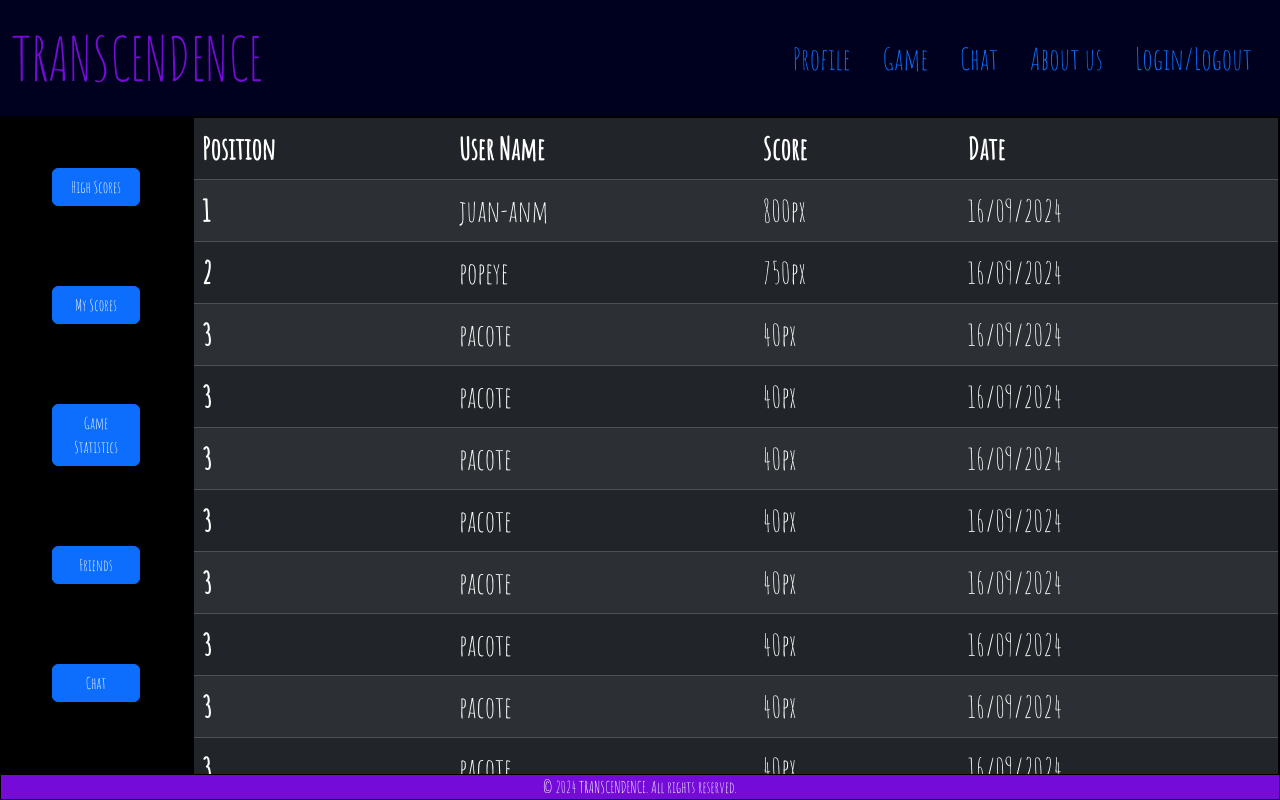
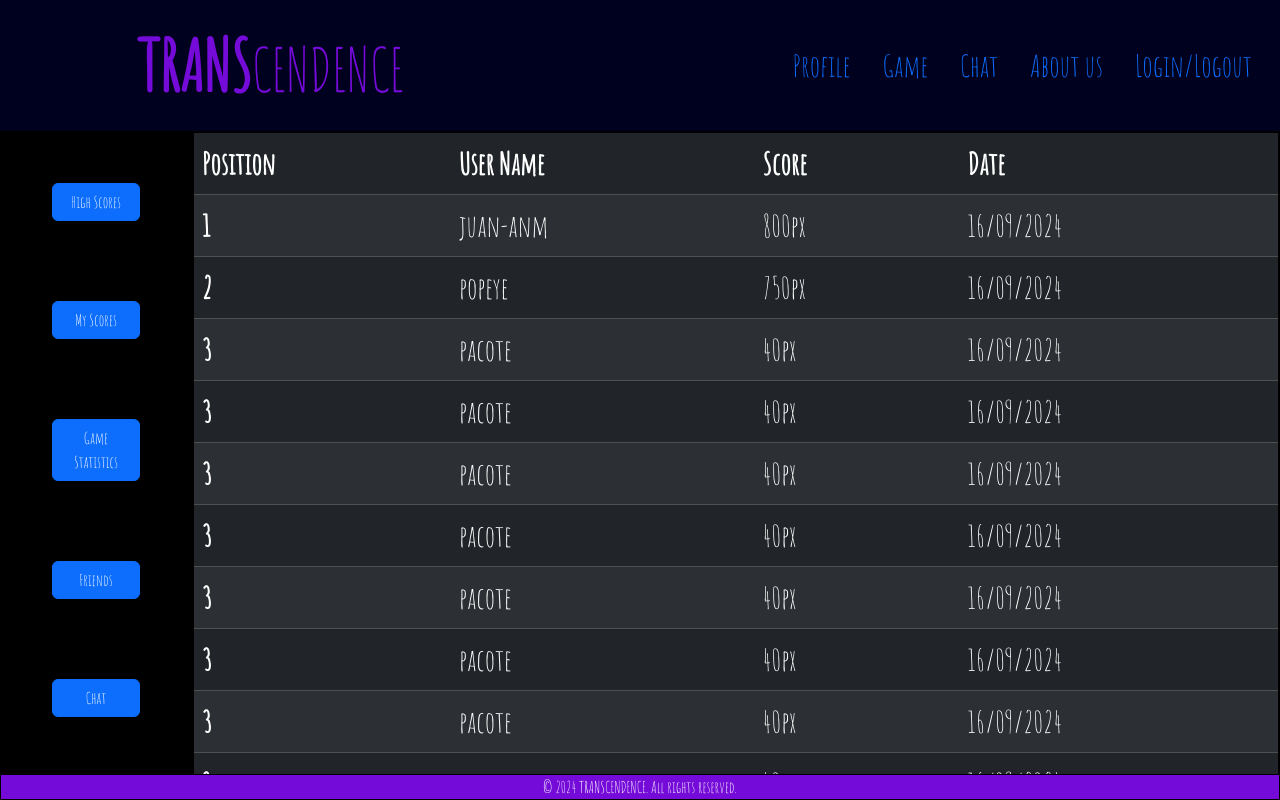
Before and after one commit to JuaaAntonio86/Odin-Dashboard, a plain HTML site: page index.html in a window 1280 px wide. Drawn offline with nearby package versions, Linux system fonts and the light colour scheme.

```diff
--- a/index.html
+++ b/index.html
@@ -13,7 +13,7 @@
 	<div class="page_container">
 		<nav class="navbar navbar-expand-lg bg-body-tertiary" style="background-color: rgb(0, 0, 31) !important;">
 			<div class="container-fluid">
-			<a class="navbar-brand" href="#" style="color: rgb(117, 11, 216) ;font-family: 'Amatic SC';font-size: 60px;">TRANSCENDENCE</a>
+			<a class="navbar-brand" href="#" style="color: rgb(117, 11, 216) ;font-family: 'Amatic SC';font-size: 70px; font-weight: 900; margin-left: 125px;">TRANS<span id="spantitle">CENDENCE</span></a>
 				<ul class="nav justify-content-end">
 					<li class="nav-item">
 						<a class="nav-link active nav_bar" aria-current="page" href="#">Profile</a>
--- a/style.css
+++ b/style.css
@@ -12,6 +12,11 @@
 
 .nav_bar{
 	font-size: 30px;
+}
+
+#spantitle{
+	font-weight: 300;
+	font-size: 60px;
 }
 
 .page_container{
@@ -71,5 +76,5 @@
 	font-size: 30px;
 	max-height: 90vh;
 	overflow-y: auto !important;
-	padding-bottom: 10px;
+	padding-bottom: 20px;
 }
```
Also changed, not shown: images/stacked-peaks-haikei.png (renamed from img/stacked-peaks-haikei.png).
